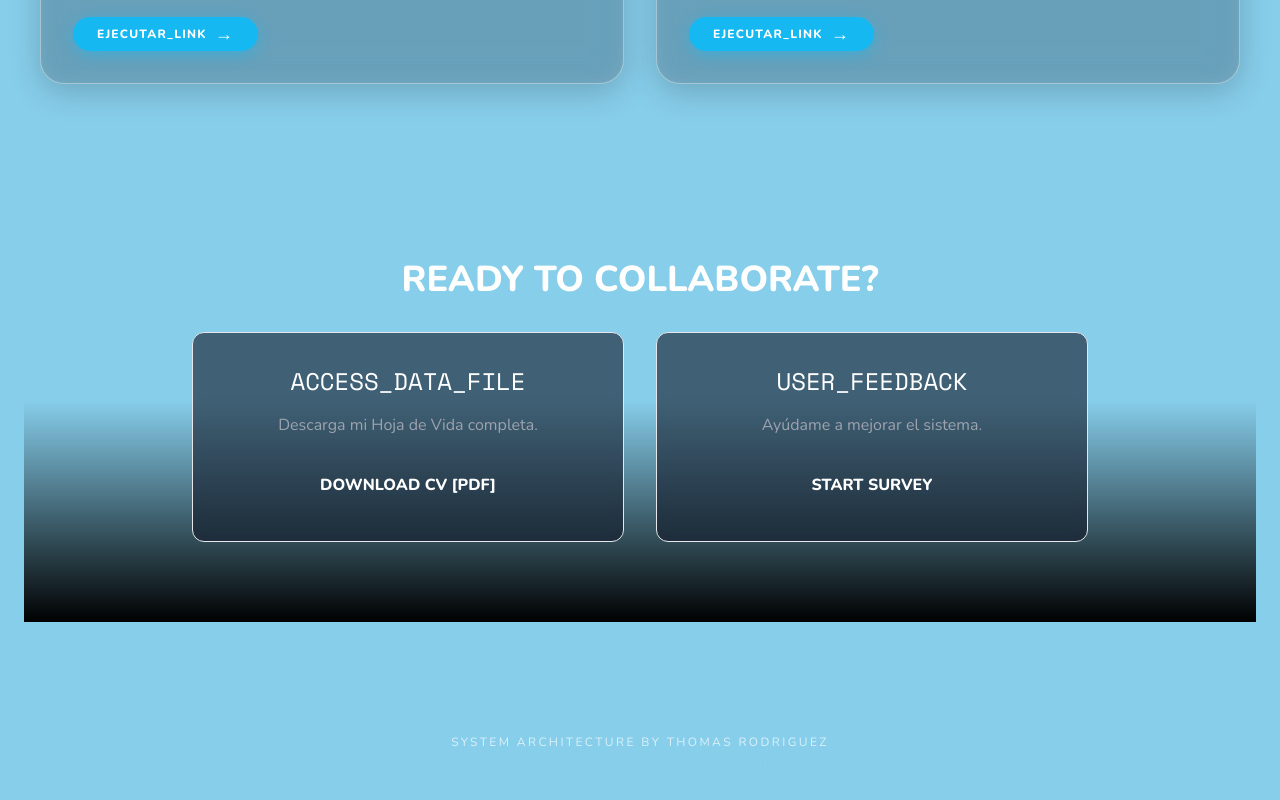
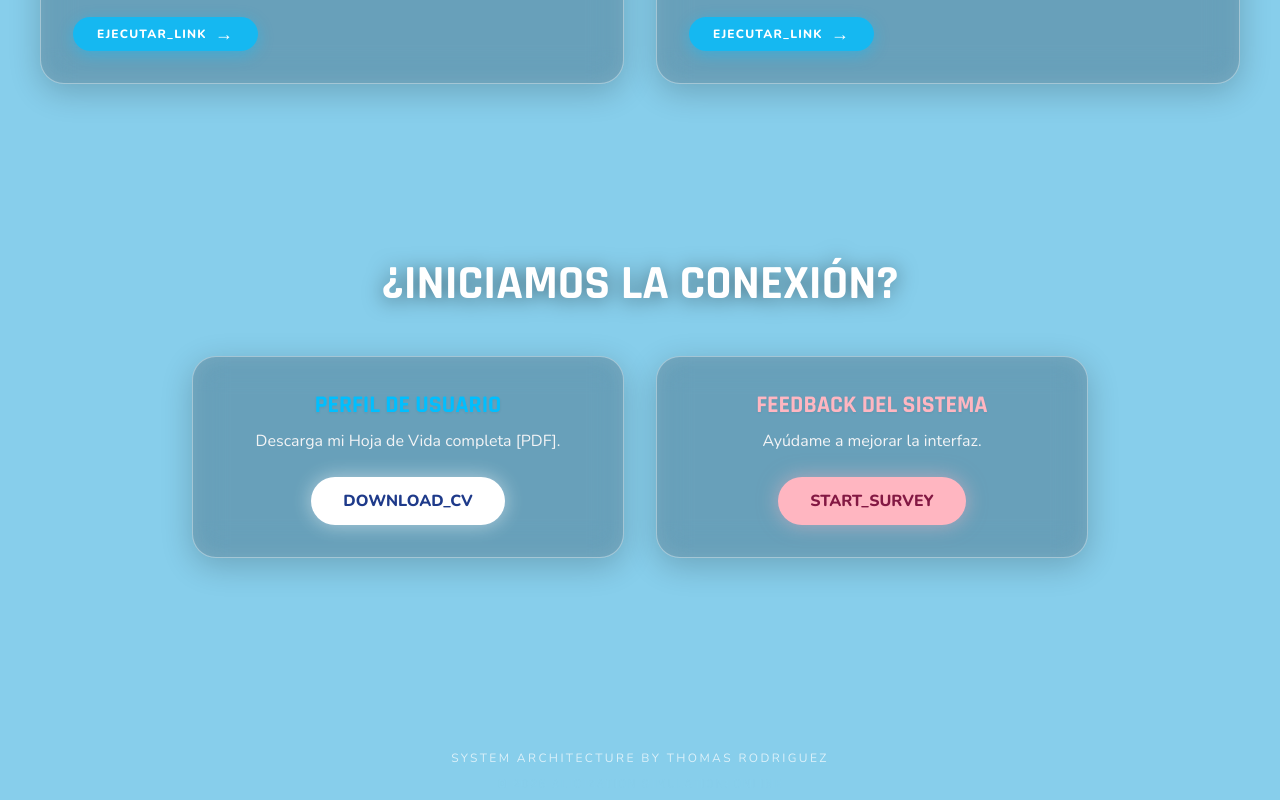
Before and after one commit to throdrigueza-png/Thomas-web, a React (Vite) app: page / in a window 1280 px wide. Shown: the part 2348-3148 px from the top of the page. Built offline with nearby package versions, Linux system fonts and the light colour scheme.

Commit message:
Refactor Contact component for improved styling and text

```diff
--- a/src/components/sections/Contact.jsx
+++ b/src/components/sections/Contact.jsx
@@ -1,45 +1,46 @@
+import React from 'react';
 import { motion } from "framer-motion";
 
 const Contact = () => {
   return (
-    <section className="py-20 px-4 relative z-10 bg-gradient-to-t from-black via-transparent to-transparent">
+    <section className="py-20 px-4 relative z-10">
       <div className="max-w-4xl mx-auto text-center">
 
         <motion.h2
-          initial={{ scale: 0.5, opacity: 0 }}
+          initial={{ scale: 0.9, opacity: 0 }}
           whileInView={{ scale: 1, opacity: 1 }}
-          className="text-4xl font-bold mb-8 text-white"
+          className="text-4xl md:text-5xl font-sao font-bold mb-12 text-white drop-shadow-[0_2px_10px_rgba(0,0,0,0.5)]"
         >
-          READY TO COLLABORATE?
+          ¿INICIAMOS LA CONEXIÓN?
         </motion.h2>
 
         <div className="grid md:grid-cols-2 gap-8">
             {/* Tarjeta CV */}
-            <div className="p-8 bg-gray-900 bg-opacity-60 border border-hacker-green rounded-xl backdrop-blur">
-                <h3 className="text-2xl font-mono text-hacker-green mb-4">ACCESS_DATA_FILE</h3>
-                <p className="text-gray-400 mb-6">Descarga mi Hoja de Vida completa.</p>
+            <motion.div whileHover={{ y: -5 }} className="p-8 glass-panel flex flex-col items-center justify-center">
+                <h3 className="text-2xl font-sao font-bold text-[#00bfff] mb-2 drop-shadow-sm">PERFIL DE USUARIO</h3>
+                <p className="text-gray-100 mb-6 font-medium">Descarga mi Hoja de Vida completa [PDF].</p>
                 <a
                     href="/cv.pdf"
                     download="Thomas_Rodriguez_CV.pdf"
-                    className="inline-block px-8 py-3 bg-hacker-green text-white font-bold rounded hover:shadow-[0_0_20px_#00FF00] transition-all"
+                    className="inline-block px-8 py-3 bg-white text-blue-900 font-bold rounded-full shadow-[0_0_20px_rgba(255,255,255,0.5)] hover:shadow-[0_0_30px_rgba(255,255,255,0.8)] transition-all hover:scale-105"
                 >
-                    DOWNLOAD CV [PDF]
+                    DOWNLOAD_CV
                 </a>
-            </div>
+            </motion.div>
 
             {/* Tarjeta Encuesta */}
-            <div className="p-8 bg-gray-900 bg-opacity-60 border border-thomas-purple rounded-xl backdrop-blur">
-                <h3 className="text-2xl font-mono text-thomas-purple mb-4">USER_FEEDBACK</h3>
-                <p className="text-gray-400 mb-6">Ayúdame a mejorar el sistema.</p>
+            <motion.div whileHover={{ y: -5 }} className="p-8 glass-panel flex flex-col items-center justify-center">
+                <h3 className="text-2xl font-sao font-bold text-[#ffb6c1] mb-2 drop-shadow-sm">FEEDBACK DEL SISTEMA</h3>
+                <p className="text-gray-100 mb-6 font-medium">Ayúdame a mejorar la interfaz.</p>
                 <a
                     href="https://docs.google.com/forms/d/e/1FAIpQLSekreJ-1dQo7sjM3RBuLTKr0y-EwpaixMi4ltG-S6MZ74Dc5A/viewform?usp=publish-editor"
                     target="_blank"
                     rel="noopener noreferrer"
-                    className="inline-block px-8 py-3 bg-thomas-purple text-white font-bold rounded hover:shadow-[0_0_20px_#800080] transition-all"
+                    className="inline-block px-8 py-3 bg-[#ffb6c1] text-pink-900 font-bold rounded-full shadow-[0_0_20px_rgba(255,182,193,0.5)] hover:shadow-[0_0_30px_rgba(255,182,193,0.8)] transition-all hover:scale-105"
                 >
-                    START SURVEY
+                    START_SURVEY
                 </a>
-            </div>
+            </motion.div>
         </div>
       </div>
     </section>
```
